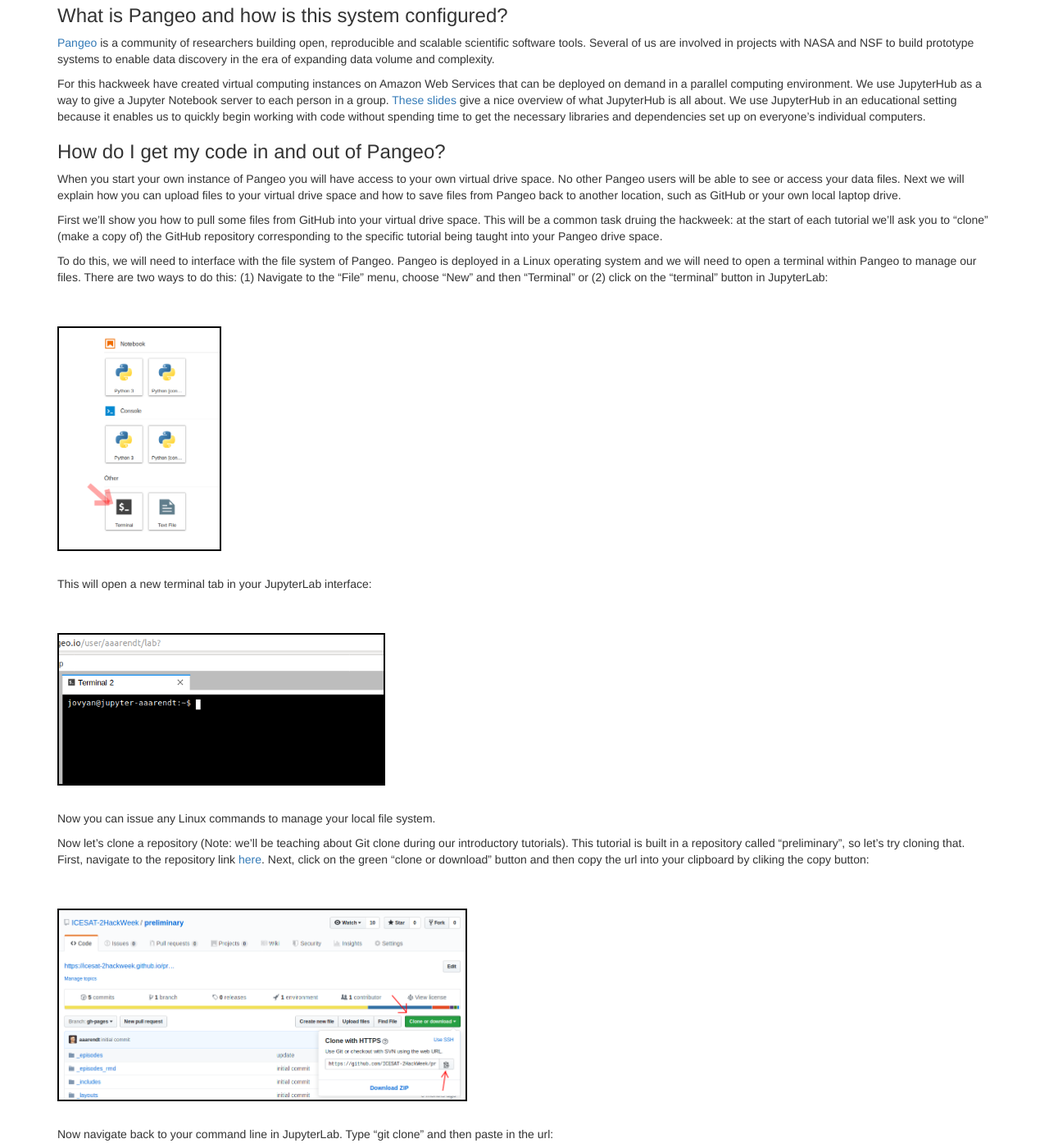
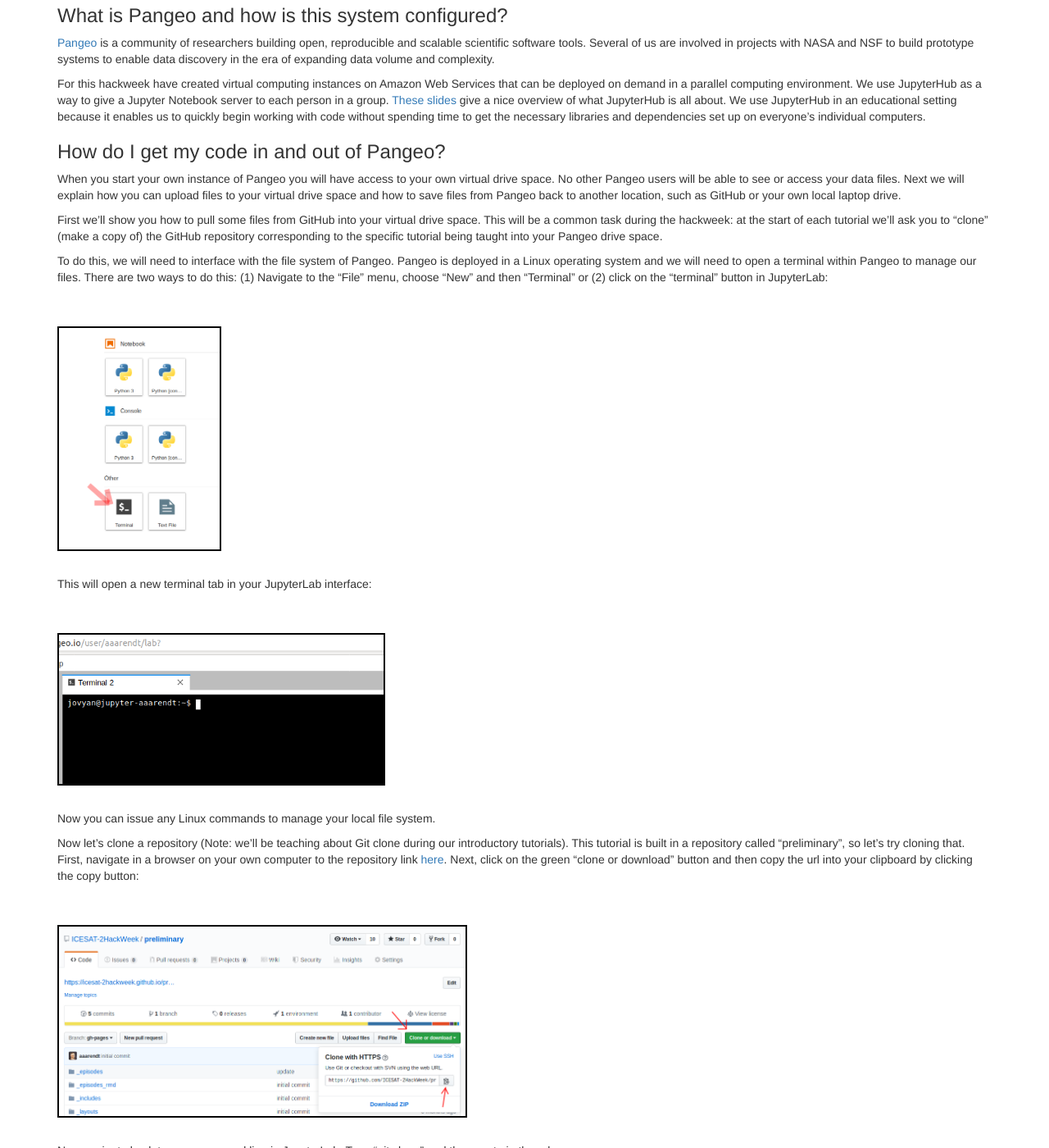
Before and after one commit to ICESAT-2HackWeek/preliminary, a Jekyll site: the page built from _episodes/02-JupyterHub-basics.md, in a window 1280 px wide and 1400 px high, scrolled down 1513 px. Shown: the whole window at 82% size. Built offline with Jekyll 4.4.1, drawn with Linux system fonts in a browser that asks for light colours.

Commit message:
Update 02-JupyterHub-basics.md
Looks great. Fixed a couple of typos and clarified that the navigation to the Github repository happens on your  browser (which I was confused about). How do I end my Pangeo Session still misses some words

```diff
--- a/_episodes/02-JupyterHub-basics.md
+++ b/_episodes/02-JupyterHub-basics.md
@@ -61,7 +61,7 @@ For this hackweek have created virtual computing instances on Amazon Web Service
 
 When you start your own instance of Pangeo you will have access to your own virtual drive space. No other Pangeo users will be able to see or access your data files. Next we will explain how you can upload files to your virtual drive space and how to save files from Pangeo back to another location, such as GitHub or your own local laptop drive.
 
-First we'll show you how to pull some files from GitHub into your virtual drive space.  This will be a common task druing the hackweek: at the start of each tutorial we'll ask you to "clone" (make a copy of) the GitHub repository corresponding to the specific tutorial being taught into your Pangeo drive space.
+First we'll show you how to pull some files from GitHub into your virtual drive space.  This will be a common task during the hackweek: at the start of each tutorial we'll ask you to "clone" (make a copy of) the GitHub repository corresponding to the specific tutorial being taught into your Pangeo drive space.
 
 To do this, we will need to interface with the file system of Pangeo. Pangeo is deployed in a Linux operating system and we will need to open a terminal within Pangeo to manage our files. There are two ways to do this: (1) Navigate to the "File" menu, choose "New" and then "Terminal" or (2) click on the "terminal" button in JupyterLab:
 
@@ -81,7 +81,7 @@ This will open a new terminal tab in your JupyterLab interface:
 
 Now you can issue any Linux commands to manage your local file system.
 
-Now let's clone a repository (Note: we'll be teaching about Git clone during our introductory tutorials). This tutorial is built in a repository called "preliminary", so let's try cloning that. First, navigate to the repository link [here](https://github.com/ICESAT-2HackWeek/preliminary). Next, click on the green "clone or download" button and then copy the url into your clipboard by cliking the copy button:
+Now let's clone a repository (Note: we'll be teaching about Git clone during our introductory tutorials). This tutorial is built in a repository called "preliminary", so let's try cloning that. First, navigate in a browser on your own computer to the repository link [here](https://github.com/ICESAT-2HackWeek/preliminary). Next, click on the green "clone or download" button and then copy the url into your clipboard by clicking the copy button:
 
 <br>
 <br>
```
